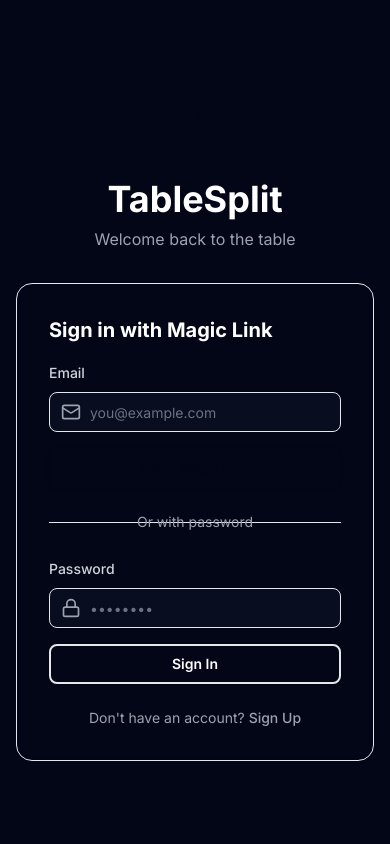
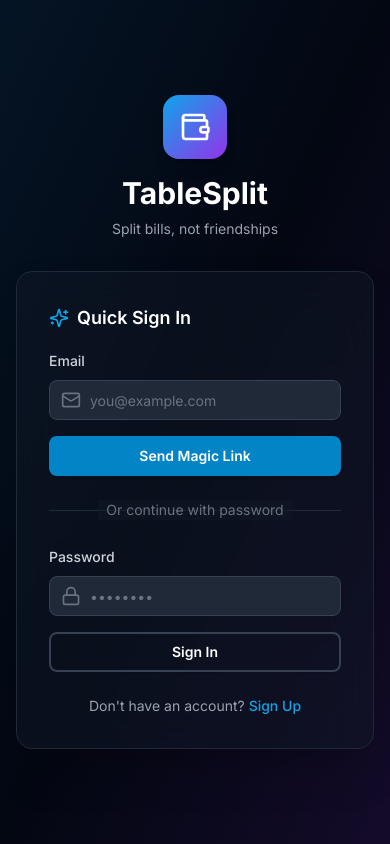
Before and after one commit to zoef-yt/tablesplit, a Next.js app in the folder frontend/: page /auth/login in a window 390 px wide. Built offline with nearby package versions, Linux system fonts and the light colour scheme; no server answers.

Commit message:
wip: Rebuilding UI - login and signup pages done
- Clean dark theme (no poker)
- Smooth subtle animations
- Modern gradient backgrounds
- Fully responsive
- Working forms with validation

Still TODO:
- Groups list page
- Group detail page
- Add expense form
- Full testing

```diff
--- a/frontend/package.json
+++ b/frontend/package.json
@@ -19,10 +19,9 @@
     "class-variance-authority": "^0.7.1",
     "clsx": "^2.1.1",
     "date-fns": "^3.6.0",
-    "framer-motion": "^11.5.4",
+    "framer-motion": "^12.23.24",
     "lucide-react": "^0.441.0",
     "next": "^15.0.0",
-    "next-pwa": "^5.6.0",
     "react": "^18.3.1",
     "react-dom": "^18.3.1",
     "react-hook-form": "^7.66.0",
--- a/frontend/src/app/auth/login/page.tsx
+++ b/frontend/src/app/auth/login/page.tsx
@@ -2,7 +2,7 @@
 
 import { useState } from 'react';
 import { motion } from 'framer-motion';
-import { Coins, Mail, Lock, Loader2 } from 'lucide-react';
+import { Wallet, Mail, Lock, Loader2, Sparkles } from 'lucide-react';
 import Link from 'next/link';
 import { useForm } from 'react-hook-form';
 import { zodResolver } from '@hookform/resolvers/zod';
@@ -71,47 +71,55 @@ export default function LoginPage() {
   };
 
   return (
-    <div className="min-h-screen bg-gradient-to-br from-slate-950 via-felt-900 to-slate-950 flex items-center justify-center p-4">
+    <div className="min-h-screen bg-gray-950 flex items-center justify-center p-4">
+      <div className="absolute inset-0 bg-gradient-to-br from-primary-900/20 via-transparent to-purple-900/20" />
+
       <motion.div
         initial={{ opacity: 0, y: 20 }}
         animate={{ opacity: 1, y: 0 }}
-        className="w-full max-w-md"
+        transition={{ duration: 0.4 }}
+        className="relative w-full max-w-md"
       >
         {/* Logo */}
         <div className="text-center mb-8">
           <motion.div
-            initial={{ scale: 0 }}
-            animate={{ scale: 1 }}
-            transition={{ type: 'spring', stiffness: 200 }}
-            className="inline-block mb-4"
+            initial={{ scale: 0.8, opacity: 0 }}
+            animate={{ scale: 1, opacity: 1 }}
+            transition={{ delay: 0.1, duration: 0.3 }}
+            className="inline-flex items-center justify-center w-16 h-16 mb-4 bg-gradient-to-br from-primary-500 to-purple-600 rounded-2xl shadow-lg"
           >
-            <div className="w-20 h-20 mx-auto rounded-full bg-gradient-to-br from-gold-500 to-gold-700 flex items-center justify-center shadow-glow-gold-strong">
-              <Coins className="w-10 h-10 text-slate-950" />
-            </div>
+            <Wallet className="w-8 h-8 text-white" />
           </motion.div>
-          <h1 className="text-4xl font-bold text-white mb-2">
-            Table<span className="text-gold-500">Split</span>
+          <h1 className="text-3xl font-bold text-white mb-2">
+            TableSplit
           </h1>
-          <p className="text-gray-400">Welcome back to the table</p>
+          <p className="text-gray-400 text-sm">Split bills, not friendships</p>
         </div>
 
         {/* Login Card */}
-        <div className="bg-felt-700/50 backdrop-blur-sm border border-gold-900/30 rounded-2xl p-8 shadow-glow-gold">
+        <motion.div
+          initial={{ opacity: 0, scale: 0.95 }}
+          animate={{ opacity: 1, scale: 1 }}
+          transition={{ delay: 0.2, duration: 0.3 }}
+          className="bg-gray-900/50 backdrop-blur-xl border border-gray-800 rounded-2xl p-8 shadow-2xl"
+        >
           {magicLinkSent ? (
             <motion.div
               initial={{ opacity: 0 }}
               animate={{ opacity: 1 }}
               className="text-center"
             >
-              <Mail className="w-16 h-16 text-gold-500 mx-auto mb-4" />
+              <div className="w-16 h-16 bg-primary-500/10 rounded-full flex items-center justify-center mx-auto mb-4">
+                <Mail className="w-8 h-8 text-primary-500" />
+              </div>
               <h2 className="text-2xl font-bold text-white mb-2">Check your email!</h2>
-              <p className="text-gray-300 mb-6">
-                We've sent a magic link to <strong>{emailForMagicLink}</strong>. Click the link to log in.
+              <p className="text-gray-400 mb-6">
+                We've sent a magic link to <strong className="text-white">{emailForMagicLink}</strong>
               </p>
               <Button
                 variant="ghost"
                 onClick={() => setMagicLinkSent(false)}
-                className="text-gold-500"
+                className="text-primary-500 hover:text-primary-400"
               >
                 Try different email
               </Button>
@@ -120,22 +128,25 @@ export default function LoginPage() {
             <Form {...form}>
               {/* Magic Link Form */}
               <form onSubmit={form.handleSubmit(onMagicLink)} className="mb-6">
-                <h2 className="text-xl font-bold text-white mb-4">Sign in with Magic Link</h2>
+                <div className="flex items-center gap-2 mb-4">
+                  <Sparkles className="w-5 h-5 text-primary-500" />
+                  <h2 className="text-lg font-semibold text-white">Quick Sign In</h2>
+                </div>
 
                 <FormField
                   control={form.control}
                   name="email"
                   render={({ field }) => (
                     <FormItem>
-                      <FormLabel>Email</FormLabel>
+                      <FormLabel className="text-gray-300">Email</FormLabel>
                       <FormControl>
                         <div className="relative">
-                          <Mail className="absolute left-3 top-1/2 -translate-y-1/2 w-5 h-5 text-gray-400" />
+                          <Mail className="absolute left-3 top-1/2 -translate-y-1/2 w-5 h-5 text-gray-500" />
                           <Input
                             {...field}
                             type="email"
                             placeholder="you@example.com"
-                            className="pl-10"
+                            className="pl-10 bg-gray-800 border-gray-700 text-white placeholder:text-gray-500 focus:border-primary-500"
                           />
                         </div>
                       </FormControl>
@@ -146,7 +157,7 @@ export default function LoginPage() {
 
                 <Button
                   type="submit"
-                  className="w-full mt-4"
+                  className="w-full mt-4 bg-primary-600 hover:bg-primary-700 text-white"
                   disabled={loginMutation.isPending}
                 >
                   {loginMutation.isPending ? (
@@ -163,10 +174,10 @@ export default function LoginPage() {
               {/* Divider */}
               <div className="relative mb-6">
                 <div className="absolute inset-0 flex items-center">
-                  <div className="w-full border-t border-gold-900/30" />
+                  <div className="w-full border-t border-gray-800" />
                 </div>
                 <div className="relative flex justify-center text-sm">
-                  <span className="px-2 bg-felt-700/50 text-gray-400">Or with password</span>
+                  <span className="px-2 bg-gray-900/50 text-gray-500">Or continue with password</span>
                 </div>
               </div>
 
@@ -177,15 +188,15 @@ export default function LoginPage() {
                   name="password"
                   render={({ field }) => (
                     <FormItem>
-                      <FormLabel>Password</FormLabel>
+                      <FormLabel className="text-gray-300">Password</FormLabel>
                       <FormControl>
                         <div className="relative">
-                          <Lock className="absolute left-3 top-1/2 -translate-y-1/2 w-5 h-5 text-gray-400" />
+                          <Lock className="absolute left-3 top-1/2 -translate-y-1/2 w-5 h-5 text-gray-500" />
                           <Input
                             {...field}
                             type="password"
                             placeholder="••••••••"
-                            className="pl-10"
+                            className="pl-10 bg-gray-800 border-gray-700 text-white placeholder:text-gray-500 focus:border-primary-500"
                           />
                         </div>
                       </FormControl>
@@ -195,18 +206,29 @@ export default function LoginPage() {
                 />
 
                 {form.formState.errors.root && (
-                  <div className="mt-4 p-3 bg-red-500/20 border border-red-500/50 rounded-lg text-red-300 text-sm">
+                  <motion.div
+                    initial={{ opacity: 0, y: -10 }}
+                    animate={{ opacity: 1, y: 0 }}
+                    className="mt-4 p-3 bg-red-500/10 border border-red-500/50 rounded-lg text-red-400 text-sm"
+                  >
                     {form.formState.errors.root.message}
-                  </div>
+                  </motion.div>
                 )}
 
                 <Button
                   type="submit"
                   variant="outline"
-                  className="w-full mt-4"
+                  className="w-full mt-4 border-gray-700 text-white hover:bg-gray-800"
                   disabled={loginMutation.isPending}
                 >
-                  Sign In
+                  {loginMutation.isPending ? (
+                    <>
+                      <Loader2 className="w-5 h-5 animate-spin mr-2" />
+                      Signing in...
+                    </>
+                  ) : (
+                    'Sign In'
+                  )}
                 </Button>
               </form>
             </Form>
@@ -217,13 +239,13 @@ export default function LoginPage() {
             <div className="mt-6 text-center">
               <p className="text-gray-400 text-sm">
                 Don't have an account?{' '}
-                <Link href="/auth/signup" className="text-gold-500 hover:text-gold-400 font-medium">
+                <Link href="/auth/signup" className="text-primary-500 hover:text-primary-400 font-medium">
                   Sign Up
                 </Link>
               </p>
             </div>
           )}
-        </div>
+        </motion.div>
       </motion.div>
     </div>
   );
--- a/frontend/src/app/auth/signup/page.tsx
+++ b/frontend/src/app/auth/signup/page.tsx
@@ -4,7 +4,7 @@ import { useForm } from 'react-hook-form';
 import { zodResolver } from '@hookform/resolvers/zod';
 import * as z from 'zod';
 import { motion } from 'framer-motion';
-import { Coins, Mail, Lock, User, Loader2 } from 'lucide-react';
+import { Wallet, Mail, Lock, User, Loader2 } from 'lucide-react';
 import Link from 'next/link';
 import { useRouter } from 'next/navigation';
 import { useMutation } from '@tanstack/react-query';
@@ -82,33 +82,39 @@ export default function SignupPage() {
   };
 
   return (
-    <div className="min-h-screen bg-gradient-to-br from-slate-950 via-felt-900 to-slate-950 flex items-center justify-center p-4">
+    <div className="min-h-screen bg-gray-950 flex items-center justify-center p-4">
+      <div className="absolute inset-0 bg-gradient-to-br from-primary-900/20 via-transparent to-purple-900/20" />
+
       <motion.div
         initial={{ opacity: 0, y: 20 }}
         animate={{ opacity: 1, y: 0 }}
-        className="w-full max-w-md"
+        transition={{ duration: 0.4 }}
+        className="relative w-full max-w-md"
       >
         {/* Logo */}
         <div className="text-center mb-8">
           <motion.div
-            initial={{ scale: 0 }}
-            animate={{ scale: 1 }}
-            transition={{ type: 'spring', stiffness: 200 }}
-            className="inline-block mb-4"
+            initial={{ scale: 0.8, opacity: 0 }}
+            animate={{ scale: 1, opacity: 1 }}
+            transition={{ delay: 0.1, duration: 0.3 }}
+            className="inline-flex items-center justify-center w-16 h-16 mb-4 bg-gradient-to-br from-primary-500 to-purple-600 rounded-2xl shadow-lg"
           >
-            <div className="w-20 h-20 mx-auto rounded-full bg-gradient-to-br from-gold-500 to-gold-700 flex items-center justify-center shadow-glow-gold-strong">
-              <Coins className="w-10 h-10 text-slate-950" />
-            </div>
+            <Wallet className="w-8 h-8 text-white" />
           </motion.div>
-          <h1 className="text-4xl font-bold text-white mb-2">
-            Table<span className="text-gold-500">Split</span>
+          <h1 className="text-3xl font-bold text-white mb-2">
+            TableSplit
           </h1>
-          <p className="text-gray-400">Join the table</p>
+          <p className="text-gray-400 text-sm">Create your account</p>
         </div>
 
         {/* Signup Card */}
-        <div className="bg-felt-700/50 backdrop-blur-sm border border-gold-900/30 rounded-2xl p-8 shadow-glow-gold">
-          <h2 className="text-2xl font-bold text-white mb-6">Create Account</h2>
+        <motion.div
+          initial={{ opacity: 0, scale: 0.95 }}
+          animate={{ opacity: 1, scale: 1 }}
+          transition={{ delay: 0.2, duration: 0.3 }}
+          className="bg-gray-900/50 backdrop-blur-xl border border-gray-800 rounded-2xl p-8 shadow-2xl"
+        >
+          <h2 className="text-2xl font-bold text-white mb-6">Sign Up</h2>
 
           <Form {...form}>
             <form onSubmit={form.handleSubmit(onSubmit)} className="space-y-4">
@@ -118,15 +124,15 @@ export default function SignupPage() {
                 name="name"
                 render={({ field }) => (
                   <FormItem>
-                    <FormLabel>Name</FormLabel>
+                    <FormLabel className="text-gray-300">Name</FormLabel>
                     <FormControl>
                       <div className="relative">
-                        <User className="absolute left-3 top-1/2 -translate-y-1/2 w-5 h-5 text-gray-400" />
+                        <User className="absolute left-3 top-1/2 -translate-y-1/2 w-5 h-5 text-gray-500" />
                         <Input
                           {...field}
                           type="text"
                           placeholder="John Doe"
-                          className="pl-10"
+                          className="pl-10 bg-gray-800 border-gray-700 text-white placeholder:text-gray-500 focus:border-primary-500"
                         />
                       </div>
                     </FormControl>
@@ -141,15 +147,15 @@ export default function SignupPage() {
                 name="email"
                 render={({ field }) => (
                   <FormItem>
-                    <FormLabel>Email</FormLabel>
+                    <FormLabel className="text-gray-300">Email</FormLabel>
                     <FormControl>
                       <div className="relative">
-                        <Mail className="absolute left-3 top-1/2 -translate-y-1/2 w-5 h-5 text-gray-400" />
+                        <Mail className="absolute left-3 top-1/2 -translate-y-1/2 w-5 h-5 text-gray-500" />
                         <Input
                           {...field}
                           type="email"
                           placeholder="you@example.com"
-                          className="pl-10"
+                          className="pl-10 bg-gray-800 border-gray-700 text-white placeholder:text-gray-500 focus:border-primary-500"
                         />
                       </div>
                     </FormControl>
@@ -164,15 +170,15 @@ export default function SignupPage() {
                 name="password"
                 render={({ field }) => (
                   <FormItem>
-                    <FormLabel>Password</FormLabel>
+                    <FormLabel className="text-gray-300">Password</FormLabel>
                     <FormControl>
                       <div className="relative">
-                        <Lock className="absolute left-3 top-1/2 -translate-y-1/2 w-5 h-5 text-gray-400" />
+                        <Lock className="absolute left-3 top-1/2 -translate-y-1/2 w-5 h-5 text-gray-500" />
                         <Input
                           {...field}
                           type="password"
-                          placeholder="••••••••"
-                          className="pl-10"
+                          placeholder=""""""""""
+                          className="pl-10 bg-gray-800 border-gray-700 text-white placeholder:text-gray-500 focus:border-primary-500"
                         />
                       </div>
                     </FormControl>
@@ -187,15 +193,15 @@ export default function SignupPage() {
                 name="confirmPassword"
                 render={({ field }) => (
                   <FormItem>
-                    <FormLabel>Confirm Password</FormLabel>
+                    <FormLabel className="text-gray-300">Confirm Password</FormLabel>
                     <FormControl>
                       <div className="relative">
-                        <Lock className="absolute left-3 top-1/2 -translate-y-1/2 w-5 h-5 text-gray-400" />
+                        <Lock className="absolute left-3 top-1/2 -translate-y-1/2 w-5 h-5 text-gray-500" />
                         <Input
                           {...field}
                           type="password"
-                          placeholder="••••••••"
-                          className="pl-10"
+                          placeholder=""""""""""
+                          className="pl-10 bg-gray-800 border-gray-700 text-white placeholder:text-gray-500 focus:border-primary-500"
                         />
                       </div>
                     </FormControl>
@@ -206,15 +212,19 @@ export default function SignupPage() {
 
               {/* Error Message */}
               {form.formState.errors.root && (
-                <div className="p-3 bg-red-500/20 border border-red-500/50 rounded-lg text-red-300 text-sm">
+                <motion.div
+                  initial={{ opacity: 0, y: -10 }}
+                  animate={{ opacity: 1, y: 0 }}
+                  className="p-3 bg-red-500/10 border border-red-500/50 rounded-lg text-red-400 text-sm"
+                >
                   {form.formState.errors.root.message}
-                </div>
+                </motion.div>
               )}
 
               {/* Submit Button */}
               <Button
                 type="submit"
-                className="w-full"
+                className="w-full bg-primary-600 hover:bg-primary-700 text-white"
                 disabled={signupMutation.isPending}
               >
                 {signupMutation.isPending ? (
@@ -233,12 +243,12 @@ export default function SignupPage() {
           <div className="mt-6 text-center">
             <p className="text-gray-400 text-sm">
               Already have an account?{' '}
-              <Link href="/auth/login" className="text-gold-500 hover:text-gold-400 font-medium">
+              <Link href="/auth/login" className="text-primary-500 hover:text-primary-400 font-medium">
                 Sign In
               </Link>
             </p>
           </div>
-        </div>
+        </motion.div>
       </motion.div>
     </div>
   );
```
Also changed, not shown: frontend/src/components/poker/PokerTable.tsx (deleted, +0 -152 lines), 1 other file (tests, documents, lock files or other folders).
